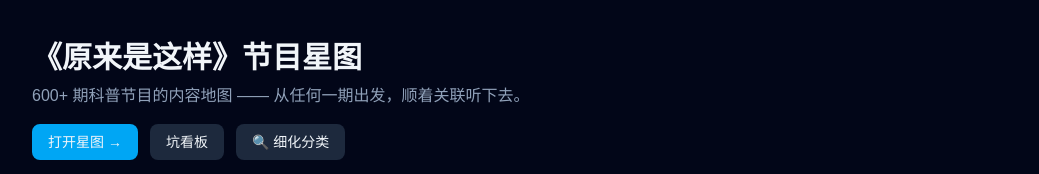
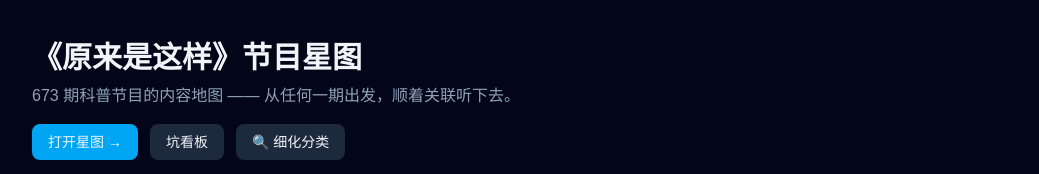
Before and after one commit to BG4JTS/yuanlai-starmap, a Next.js app: page / in a window 1280 px wide. Shown: the top 174 px of the page, without its empty margins (120-1159 px from the left). Built offline with nearby package versions, Linux system fonts and the light colour scheme; no server answers; the database is empty.

Commit message:
fix: 主页期数文案更新为 673 期全集

```diff
--- a/app/page.tsx
+++ b/app/page.tsx
@@ -28,7 +28,7 @@ export default async function Home() {
         <header className="mb-8">
           <h1 className="text-3xl font-bold">《原来是这样》节目星图</h1>
           <p className="mt-2 text-slate-400">
-            600+ 期科普节目的内容地图 —— 从任何一期出发，顺着关联听下去。
+            673 期科普节目的内容地图 —— 从任何一期出发，顺着关联听下去。
           </p>
           <div className="mt-4 flex gap-3">
             <Link
```
